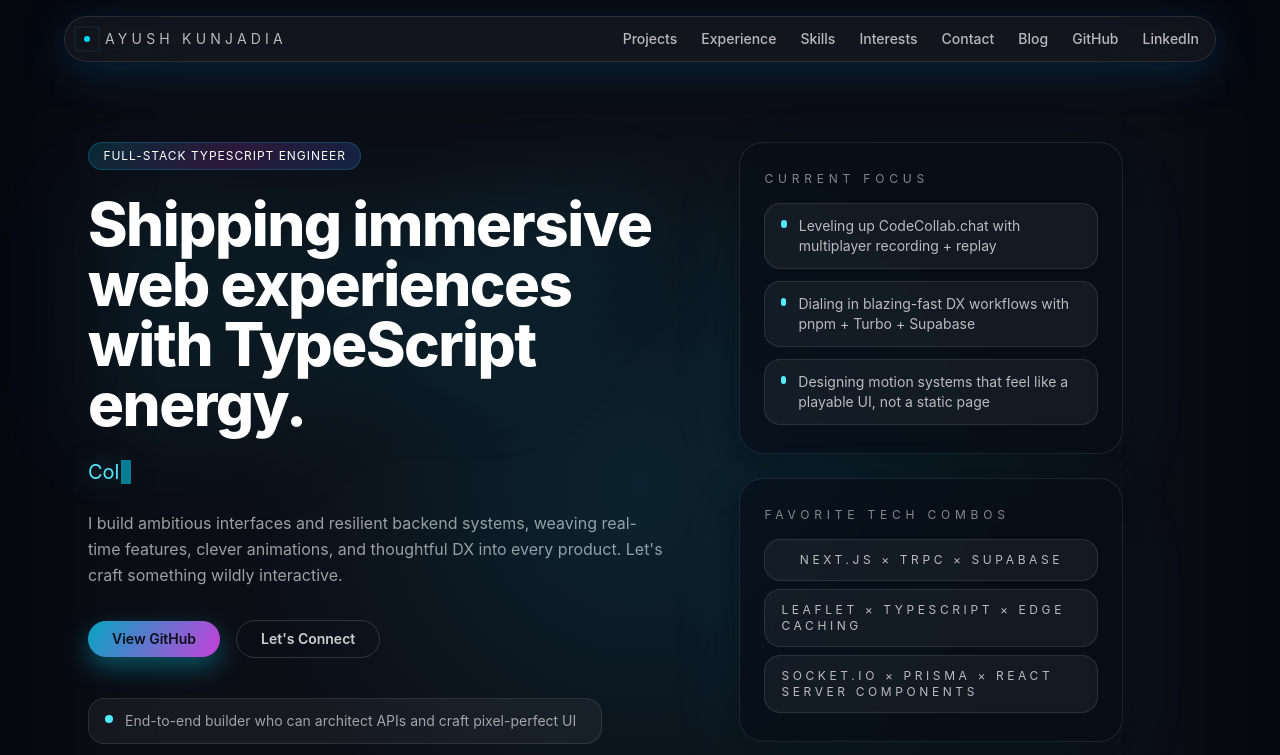
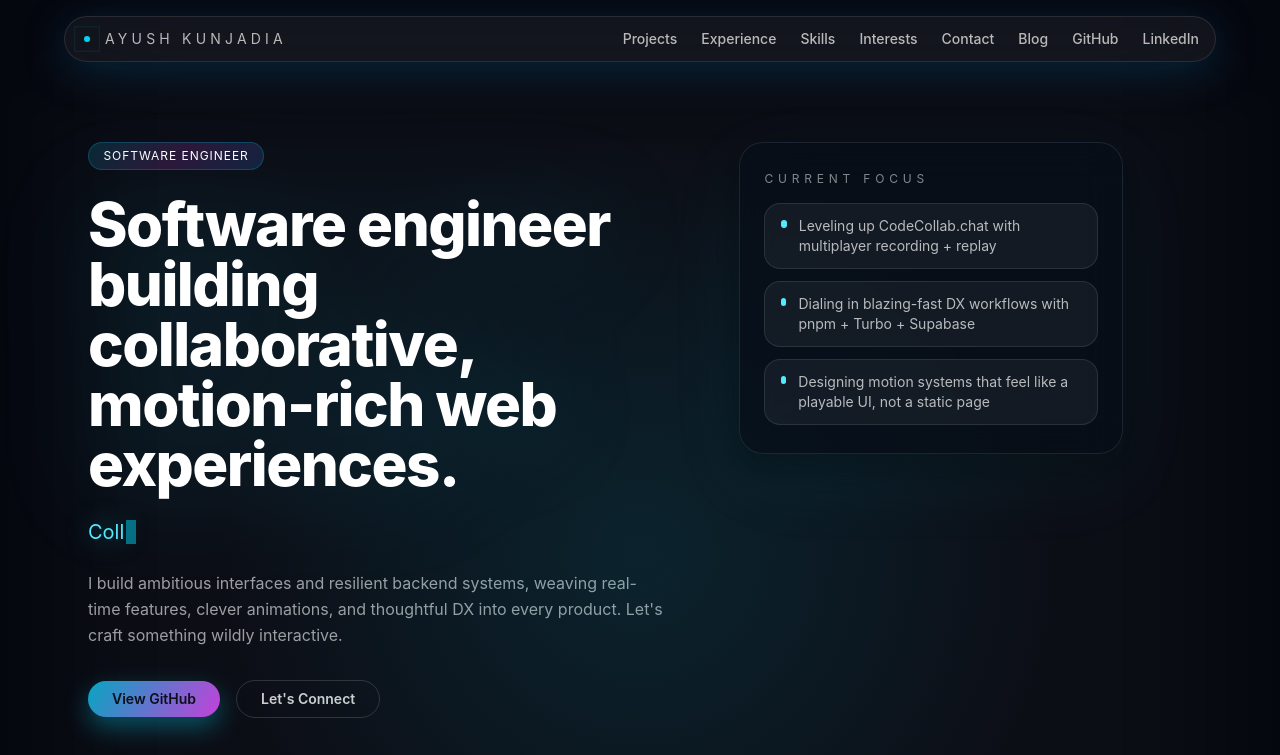
Before and after one commit to atkunja/Portfolio1, a Next.js app: page / in a window 1280 px wide. Shown: the top 755 px of the page. Built offline with nearby package versions, Linux system fonts and the light colour scheme.

Commit message:
everywhere

```diff
--- a/src/app/page.tsx
+++ b/src/app/page.tsx
@@ -65,7 +65,7 @@ const projects = [
   {
     title: "Clinic Finder",
     link: "https://github.com/atkunja/ClinicFinder",
-    live: "https://clinic-finder-6krk1j4hv-atkunjas-projects.vercel.app/",
+    live: "https://clinic-finder-pi.vercel.app/",
     image: "/projects/clinicfinder.png",
     tech: [
       "Next.js",
@@ -161,6 +161,7 @@ const interests = [
 ];
 
 const heroHighlights = [
+  "Currently building features for a freelancer platform to help founders find collaborators fast",
   "End-to-end builder who can architect APIs and craft pixel-perfect UI",
   "Obsessed with realtime collaboration, data viz, and accessible design",
   "Comfortable wrangling Supabase, sockets, and Docker in one sprint",
@@ -172,11 +173,6 @@ const heroFocus = [
   "Designing motion systems that feel like a playable UI, not a static page",
 ];
 
-const heroCombos = [
-  "Next.js × tRPC × Supabase",
-  "Leaflet × TypeScript × edge caching",
-  "Socket.io × Prisma × React Server Components",
-];
 
 type OrbConfig = {
   size: number;
@@ -424,9 +420,9 @@ export default function Home() {
           <div className="spotlight" style={spotlightStyle} />
 
           <div className="flex flex-col items-center text-center md:items-start md:text-left">
-            <span className="accent-gradient">Full-stack TypeScript engineer</span>
+            <span className="accent-gradient">Software engineer</span>
             <h1 className="mt-6 text-4xl font-extrabold tracking-tight text-white drop-shadow-[0_0_48px_rgba(6,182,212,0.2)] sm:text-6xl">
-              Shipping immersive web experiences with TypeScript energy.
+              Software engineer building collaborative, motion-rich web experiences.
             </h1>
             <div className="mt-6 text-lg text-white/75 sm:text-xl">
               <Typewriter words={WORDS} />
@@ -481,21 +477,6 @@ export default function Home() {
                   </li>
                 ))}
               </ul>
-            </div>
-            <div className="glass-panel flex flex-col gap-4 rounded-[2rem] px-6 py-7">
-              <span className="text-xs uppercase tracking-[0.4em] text-white/50">
-                Favorite tech combos
-              </span>
-              <div className="flex flex-col gap-2 text-sm text-white/70">
-                {heroCombos.map((combo) => (
-                  <span
-                    key={combo}
-                    className="badge-item relative inline-flex items-center justify-center rounded-2xl border border-white/10 bg-white/5 px-4 py-3 uppercase tracking-[0.3em] text-xs transition hover:border-cyan-300/60 hover:text-cyan-100"
-                  >
-                    {combo}
-                  </span>
-                ))}
-              </div>
             </div>
           </div>
         </header>
```
